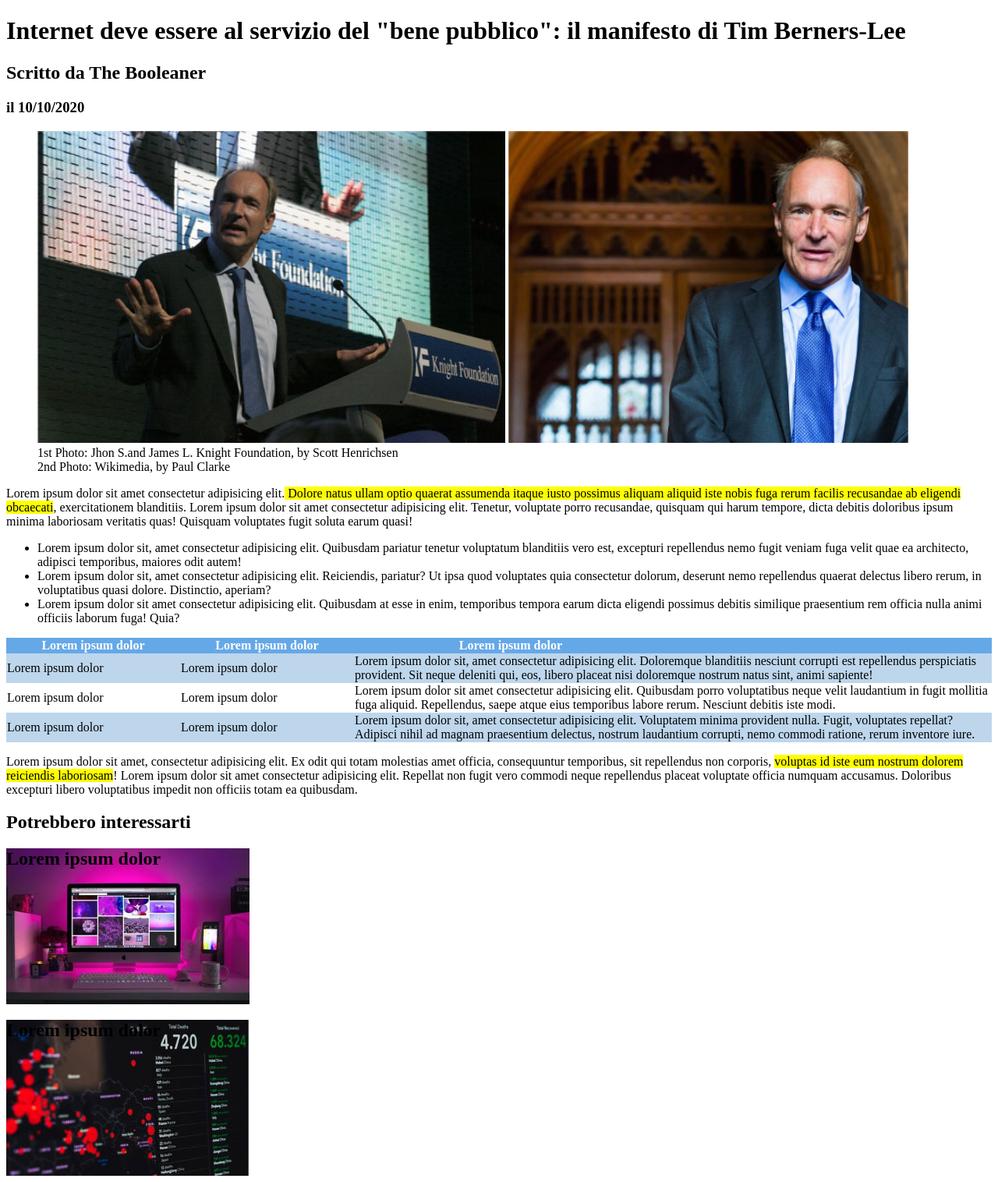
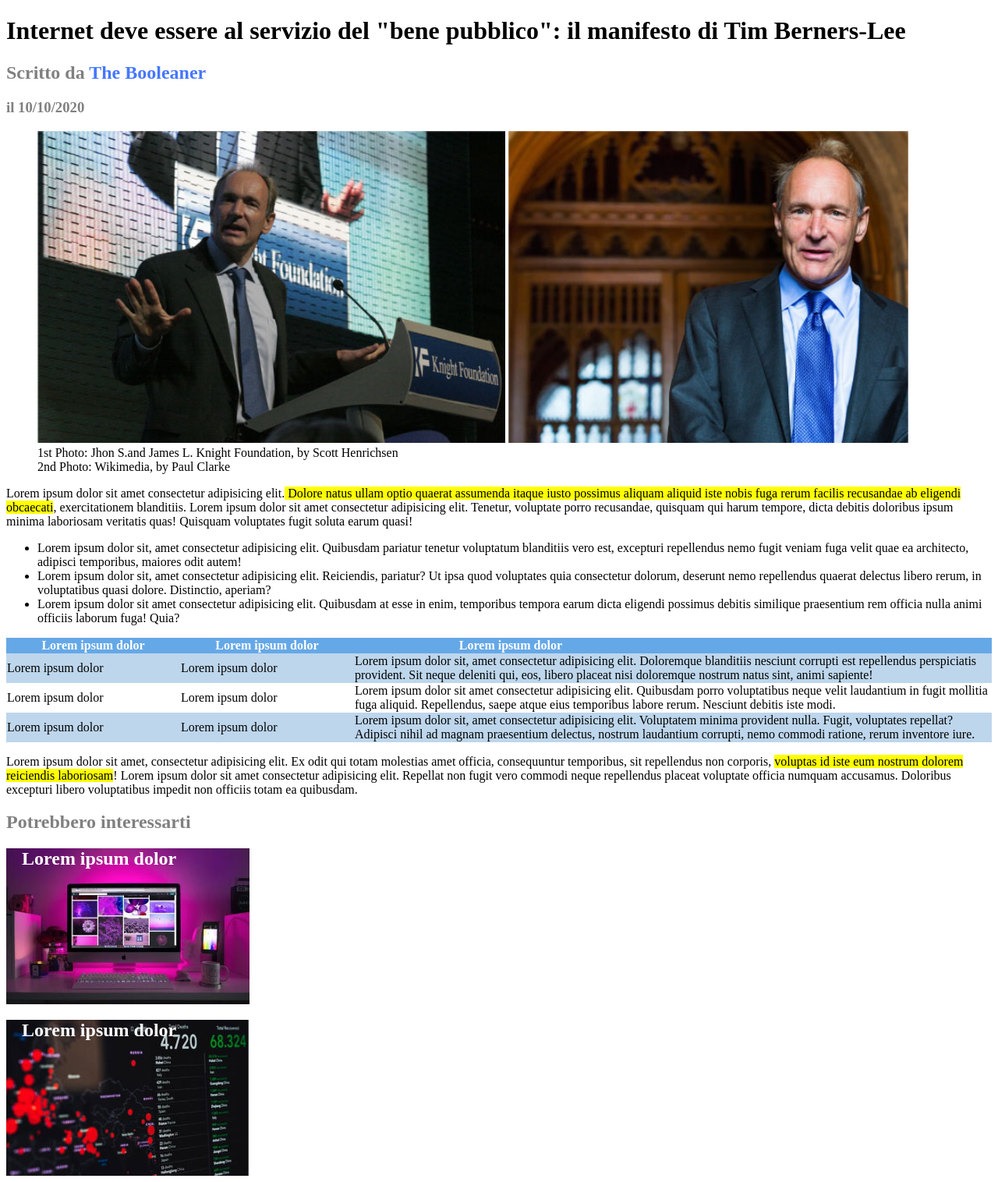
Before and after one commit to yasmindeoliveira/html-css-booleaner, a plain HTML site: page index.html in a window 1280 px wide. Shown: the part 183-1699 px from the top of the page at 78% size. Drawn offline with Linux system fonts and the light colour scheme.

Commit message:
ottimizzazione titolo e seconda immagine

```diff
--- a/index.html
+++ b/index.html
@@ -18,7 +18,7 @@
     <main>
         <div>
             <h1>Internet deve essere al servizio del "bene pubblico": il manifesto di Tim Berners-Lee</h1>
-            <h2>Scritto da The Booleaner</h2>
+            <h2>Scritto da <b>The Booleaner</b></h2>
             <h3>il 10/10/2020</h3>
         </div>
 
--- a/style.css
+++ b/style.css
@@ -17,7 +17,7 @@
 }
 
 .seconda {
-    background-image: url(./assets/graph.jpg);
+    background-image: url("./assets/graph.jpg");
     height: 200px;
     background-repeat: no-repeat
 }
@@ -39,3 +39,21 @@
 table {
     border-collapse: collapse;
 }
+
+h2, h3 {
+    color: gray;
+}
+
+.prima h2 {
+    color: white;
+    margin-left: 20px;
+}
+
+.seconda h2 {
+    color: white;
+    margin-left: 20px;
+}
+
+b {
+    color: rgb(70, 119, 255);
+}
```
